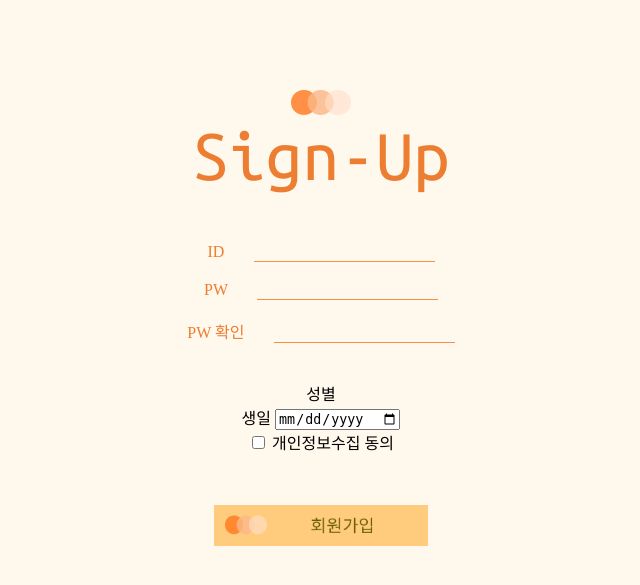
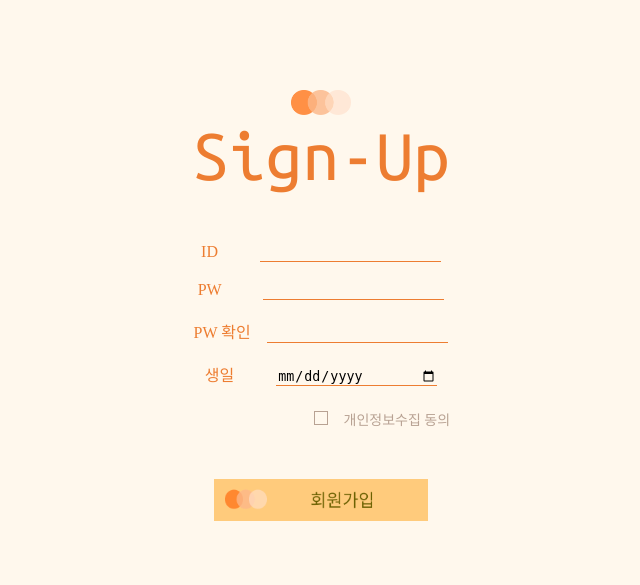
Before and after one commit to arimSeo/Graduate-proj, a Django app: template tastyproject/accounts/templates/registration/register.html in a window 1280 px wide. Shown: the top 585 px of the page, without its empty margins (319-959 px from the left). Run offline with Django 3.2, Linux system fonts and the light colour scheme; the template is opened without the code that fills it, so the values that code supplies are empty.

Commit message:
[Frontend&Backend]회원가입 페이지 완료(세부수정필요)

```diff
--- a/tastyproject/accounts/static/css/register.css
+++ b/tastyproject/accounts/static/css/register.css
@@ -19,7 +19,7 @@ body{
     color:#ED7D31;
 }
 .pw2{
-    margin:0 0 3% 0;
+    margin:0 0 1.5% 0;
     color:#ED7D31;
 }
 
@@ -27,28 +27,68 @@ input:focus{
     outline:none;
 }
 
-#email, #pass, #check{
+#email, #pass, #pass2, #birth{
     border-top:0;
     border-left: 0;
     border-right: 0;
-    border-bottom: 1.4px solid #f88e47;
+    border-bottom: 1.4px solid #ED7D31;
     background:transparent;
 }
 
-#email{
-    margin-left: 2%;
-    border-bottom:0px static #ED7D31;
-    border-top: 0;
-    border-left: 0;
-    border-right: 0;
+#email, #pass, #birth{
+    margin-left: 3%;
 }
-#pass{
-    margin-left: 2%;
-    border-bottom:0px static #ED7D31;
-    border-top: 0;
-    border-left: 0;
-    border-right: 0;
+#pass2{
+    margin-left: 1%;
 }
+#birth{
+    width:160px;
+}
+
+.day{
+    margin:0 0 2% 0;
+    color:#ED7D31;
+}
+
+
+   /* input[type=date]::-webkit-datetime-edit-text {
+       -webkit-appearance: none;
+        display: none; }
+   input[type=date]::-webkit-datetime-edit-month-field{
+       -webkit-appearance: none;
+    display: none;
+}
+    input[type=date]::-webkit-datetime-edit-day-field {
+        -webkit-appearance: none;
+        display: none;
+    }
+        input[type=date]::-webkit-datetime-edit-year-field {
+             -webkit-appearance: none;
+            display: none;
+        } */
+input[id="check"] + label {
+    display: inline-block;
+    width: 12px;
+    height: 12px;
+    border: 1.5px solid #b8a293;
+    cursor: pointer;
+}
+input[id="check"]:checked + label {
+    background-color: #b8a293;
+}
+input[id="check"] {
+    display: none;
+    margin-top:1%;
+}
+.permit{
+    margin:-1.65% 0 0 12%;
+}
+.check{
+    margin:0 0 0 0%;
+    color:#b8a293;
+    font-size: 14px;
+}
+
 
 .regi_btn{
     margin:4% 0 0.5% 0;
@@ -65,12 +105,18 @@ input:focus{
     }
     .pw2{
         margin-top:5%;
-        margin-bottom: 11%;
+        margin-bottom: 5%;
     }
-/*
-    .labelEmail{
-        margin-left:6%;
-    } */
+
+    .permit{
+        margin:-5.6% 0 0 38%;
+    }
+    .labelCheck{
+        margin-top: 4%;
+    }
+    .check{
+        margin-bottom: 4%;
+    }
 
     .regi_btn{
         margin:8% 0 0.5% 0;
--- a/tastyproject/accounts/templates/registration/register.html
+++ b/tastyproject/accounts/templates/registration/register.html
@@ -33,10 +33,10 @@
                 required>
         </div>
         <div class="pw2">
-            <label for="pass" class="labelPass">
+            <label for="pass2" class="labelPass">
                 <span>PW 확인</span>
             </label>
-            <input type="password" id="pass" name="password2" value="{{ form.password2.value|default_if_none:'' }}"
+            <input type="password" id="pass2" name="password2" value="{{ form.password2.value|default_if_none:'' }}"
                 required>
         </div>
         <!-- <div class="mf">
@@ -51,23 +51,35 @@
         </div>
 
        -->
-        <div>
+        <!-- <div>
             <span>성별</span>
             {{user_form.gender}}
-        </div>
+        </div> -->
+        <!-- <div>
+            <label for="gender" class="labelGender">
+                <span>성별</span>
+            </label>
+            <select>
+                <option value="남자">남자</option>
+                <option value="여자">여자</option>
+                <option value="중성">중성</option>
+            </select>
+        </div> -->
+
         <div class="day">
             <label for="birth" class="labelBirth">
                 <span>생일</span>
             </label>
-            <input type="date" id="birth" name="birthday" required>
+            <input type="date" id="birth" name="birthday" placeholder="생년월일" autocomplete="off" required>
         </div>
 
 
         <div class="check">
-            <input type="checkbox" id="check" name="ispermit" class="labelCheck" required>
+            <input type="checkbox" id="check" name="ispermit" autocomplete="off" required>
             <label for="check" class="labelCheck">
-                <span>개인정보수집 동의</span>
+
             </label>
+            <p class="permit">개인정보수집 동의</p>
         </div>
         <input type="image" src="{% static 'image/Group 3.png' %}" class="regi_btn">
     </form>
```
Also changed, not shown: tastyproject/accounts/views.py (+17 -3 lines).
